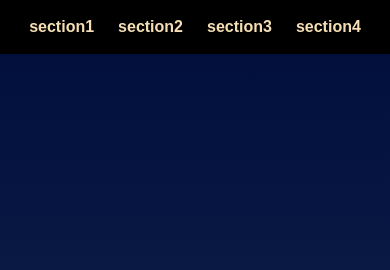
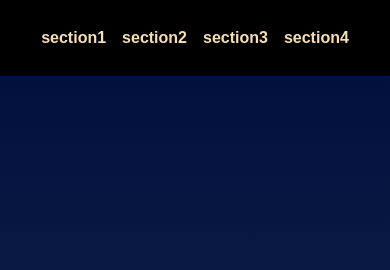
Before and after one commit to Ahmed-Mohamedd/first-project-udacity, a plain HTML site: page index.html in a window 390 px wide. Shown: the top 270 px of the page. Drawn offline with Linux system fonts and the light colour scheme.

Commit message:
third commit

```diff
--- a/CSS/style.css
+++ b/CSS/style.css
@@ -165,11 +165,11 @@ section {
 @media (max-width : 576px ){
 
     .nav-menu .nav-list li {
-        margin:10px 4px ;
+        margin:25px 4px ;
         font-size: 16px;
     }
     .nav-menu .nav-list li a {
-        padding: 8px;
+        padding: 4px;
     }
 
     .header2 h1 {
```
